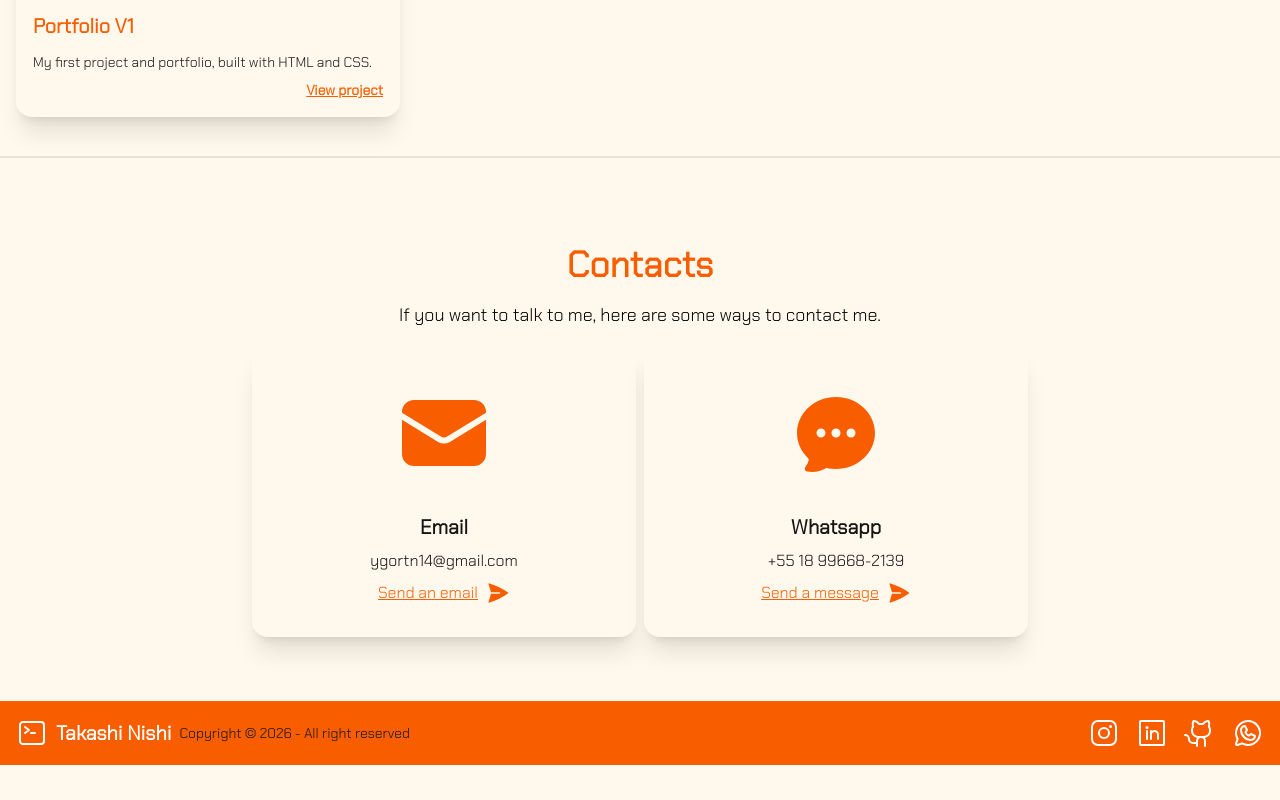
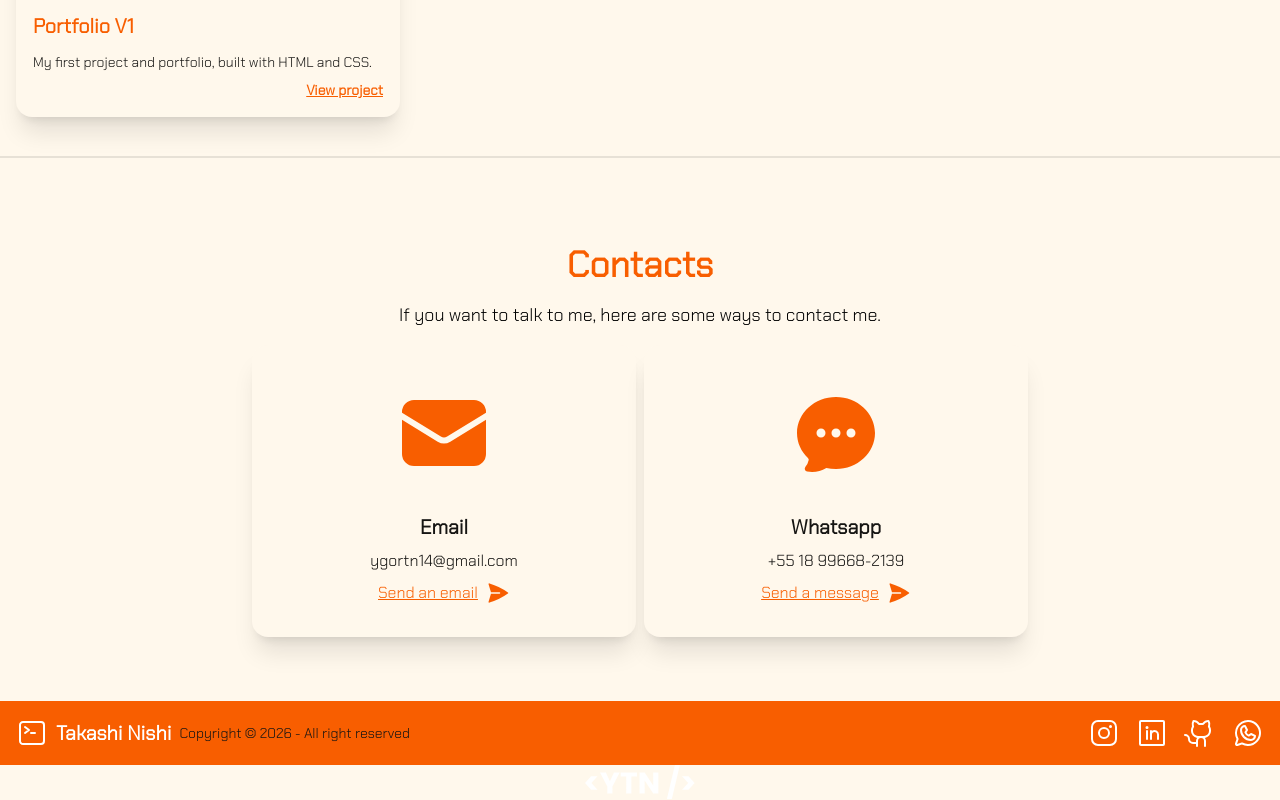
Before and after one commit to TakashiNishii/PortfolioV2, a Next.js app: page / in a window 1280 px wide. Shown: the part 4469-5269 px from the top of the page. Before the commit the page ends 5234 px from the top, so only its background shows below. Built offline with nearby package versions, Linux system fonts and the light colour scheme.

Commit message:
feat: adicionar funcionalidade de pré-carregamento com exibição do SVG

```diff
--- a/app/page.tsx
+++ b/app/page.tsx
@@ -10,6 +10,11 @@ export default function Home() {
         <Navbar />
       </Suspense>
       <BodyContent />
+      <div id="preloader">
+        <svg width="110" height="35" viewBox="0 0 110 35" fill="none" xmlns="http://www.w3.org/2000/svg">
+          <path d="M6.09004 24.63L3.91752e-05 18L6.09004 11.37H12.54L6.42004 18L12.54 24.63H6.09004ZM34.7335 7.44L27.4435 21.54V28.5H22.3135V21.54L15.0235 7.44H20.8435L24.9235 16.26L28.9735 7.44H34.7335ZM51.9504 7.44V11.55H46.3704V28.5H41.2404V11.55H35.6604V7.44H51.9504ZM73.365 28.5H68.235L59.655 15.51V28.5H54.525V7.44H59.655L68.235 20.49V7.44H73.365V28.5ZM94.8711 -1.43051e-06L86.8311 34.11H81.8811L89.9211 -1.43051e-06H94.8711ZM97.0648 11.37H103.515L109.605 18L103.515 24.63H97.0648L103.185 18L97.0648 11.37Z" fill="white" />
+        </svg>
+      </div>
     </main>
   );
 }
--- a/gsap.tsx
+++ b/gsap.tsx
@@ -55,6 +55,16 @@ export function initScrollSmoother() {
   }
 }
 
+// Preloader
+export function showPreloader() {
+  if (typeof window === "undefined") return;
+
+  const preloader = document.getElementById("preloader");
+  if (preloader) {
+    preloader.style.display = "block";
+  }
+}
+
 // export anything that you might need a reference to
 export * from "gsap/dist/gsap";
 export * from "gsap/dist/Draggable";
```
